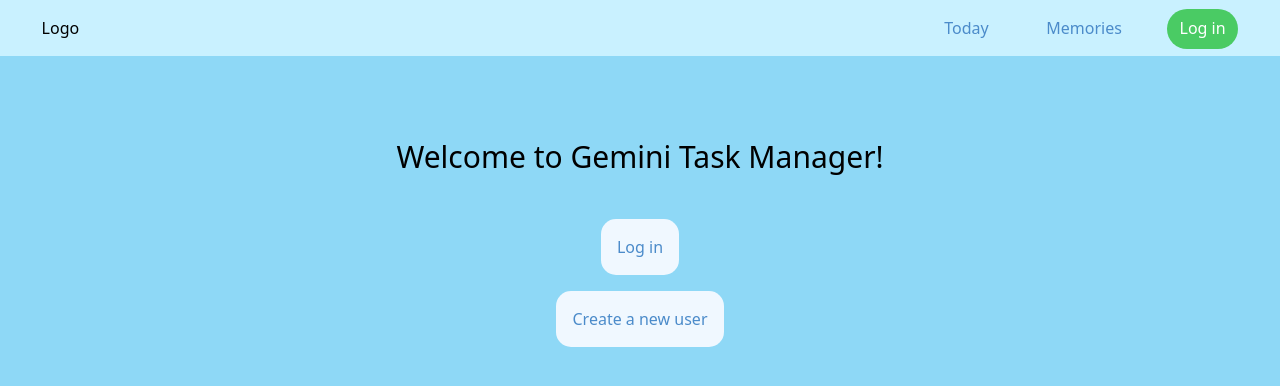
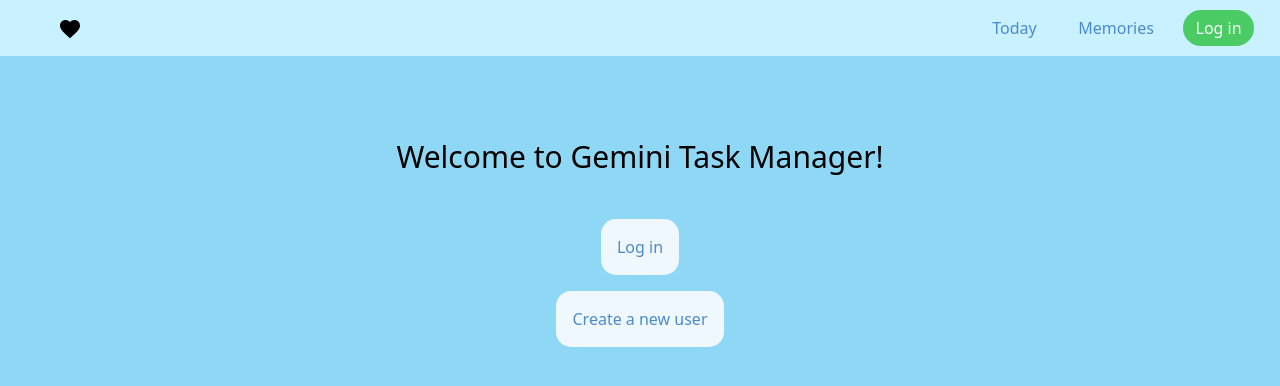
Before and after one commit to boey-kwan/gemini, a React (Vite) app in the folder client/: page / in a window 1280 px wide. Shown: the top 386 px of the page. Built offline with nearby package versions, Linux system fonts and the light colour scheme.

Commit message:
More navbar aesthetics

```diff
--- a/client/src/App.css
+++ b/client/src/App.css
@@ -116,8 +116,8 @@ h2, .h2 {
 .navbutton {
   padding-left: 0.8em;
   padding-right: 0.8em;
-  padding-top: 0.5em;
-  padding-bottom: 0.6em;
+  padding-top: 0.4em;
+  padding-bottom: 0.4em;
   border-radius: 20px;
   font-weight: 500;
   font-size: medium;
--- a/client/src/components/Navbar.jsx
+++ b/client/src/components/Navbar.jsx
@@ -1,22 +1,23 @@
 import { NavLink } from "react-router-dom";
 import "../App.css";
+import FavoriteIcon from '@mui/icons-material/Favorite';
 
 export default function Navbar() {
   return (
 
       <nav>
         <div className="navbar" style={{justifyContent: 'space-between'}}>
-          <NavLink to="/" className="row-item">
-            Logo
+          <NavLink to="/" style={{padding: '2em'}}>
+            <FavoriteIcon />
           </NavLink>
-          <div>
-            <NavLink to="/today" className="row-item navbutton">
+          <div style={{display: 'flex', columnGap: '1em'}}>
+            <NavLink to="/today" className="navbutton">
               Today
             </NavLink>
-            <NavLink to="/memories" className="row-item navbutton">
+            <NavLink to="/memories" className="navbutton">
               Memories
             </NavLink>
-            <NavLink to="/login" className="row-item navbutton loginbutton">
+            <NavLink to="/login" className="navbutton loginbutton">
               Log in
             </NavLink>
           </div>
```
